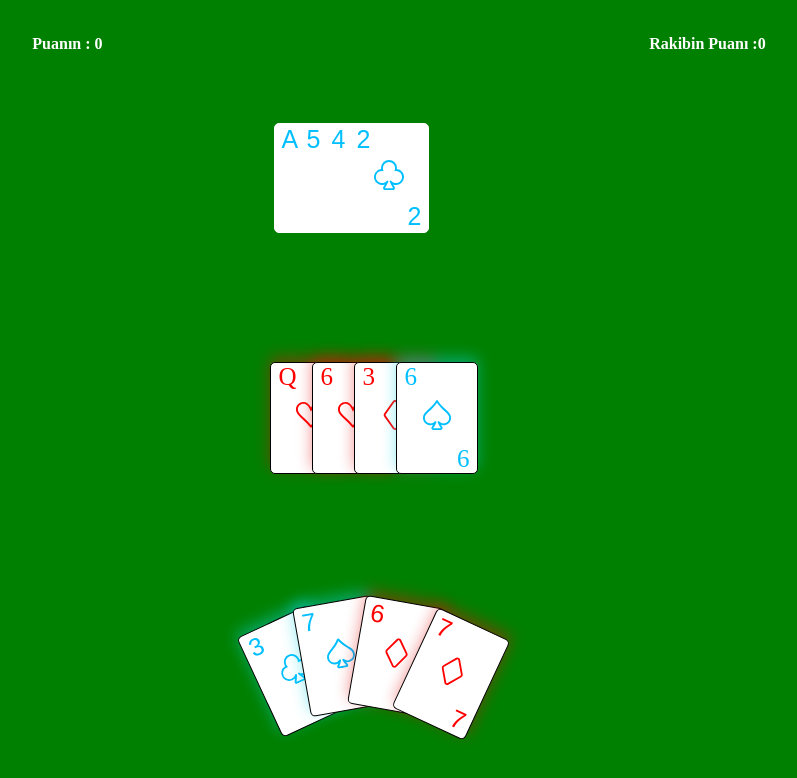
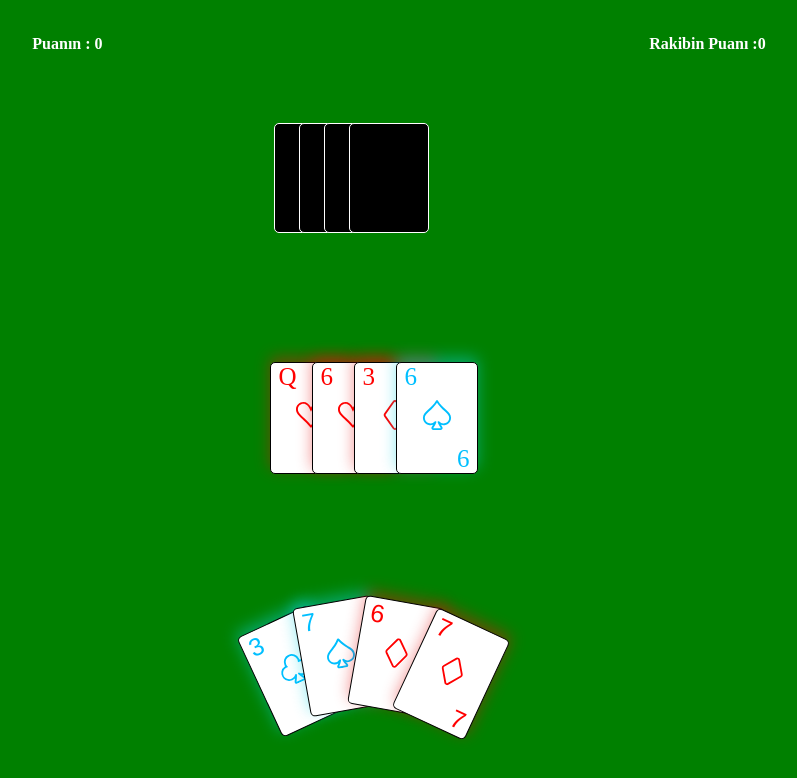
Before and after one commit to EmrullahUcel/card-Game, a React (Vite) app: page / in a window 1280 px wide. Shown: the top 778 px of the page, without its empty margins (241-1038 px from the left). Built offline with nearby package versions, Linux system fonts and the light colour scheme.

Commit message:
Player 2 now makes more logical moves

```diff
--- a/src/App.jsx
+++ b/src/App.jsx
@@ -8,7 +8,6 @@ import cardSound from "./soundEffect/cardSound.mp3";
 import takingCard from "./soundEffect/takingCards.mp3";
 import "./style/App.css";
 import "./style/phone.css";
-import PopUp from "./components/modal/modal";
 
 const startDeck = [...shuffledCards]; // başlangıç destesini burda tutuyoruz
 
--- a/src/style/player2.css
+++ b/src/style/player2.css
@@ -10,32 +10,6 @@
   display: flex;
 }
 
-/* .player2Hand .cards {
-  perspective: 500px;
-}
-.player2Hand .cards .content {
-  position: absolute;
-  width: 100%;
-  height: 100%;
-
-  transform-style: preserve-3d;
-}
-.cards .content {
-  transform: rotateY(180deg);
-  transition: transform 0.5s;
-}
-.card-front,
-.card-back {
-  position: absolute;
-  height: 100%;
-  width: 100%;
-  backface-visibility: hidden;
-}
-.card-back {
-  background: #03446a;
-  color: white;
-  transform: rotateY(180deg);
-} */
 .player2Hand {
   margin-left: 60px;
 }
@@ -43,7 +17,7 @@
   margin-left: -60px;
   border: 1px solid white;
 }
-/* .player2Hand .cards {
+.player2Hand .cards {
   background-color: black;
 }
 .player2Hand .card-title-bottom,
@@ -55,7 +29,7 @@
   font-size: larger;
   font-weight: bold;
   color: white;
-} */
+}
 .player2winBoard .cards {
   position: absolute;
   margin-top: -30px;
```
